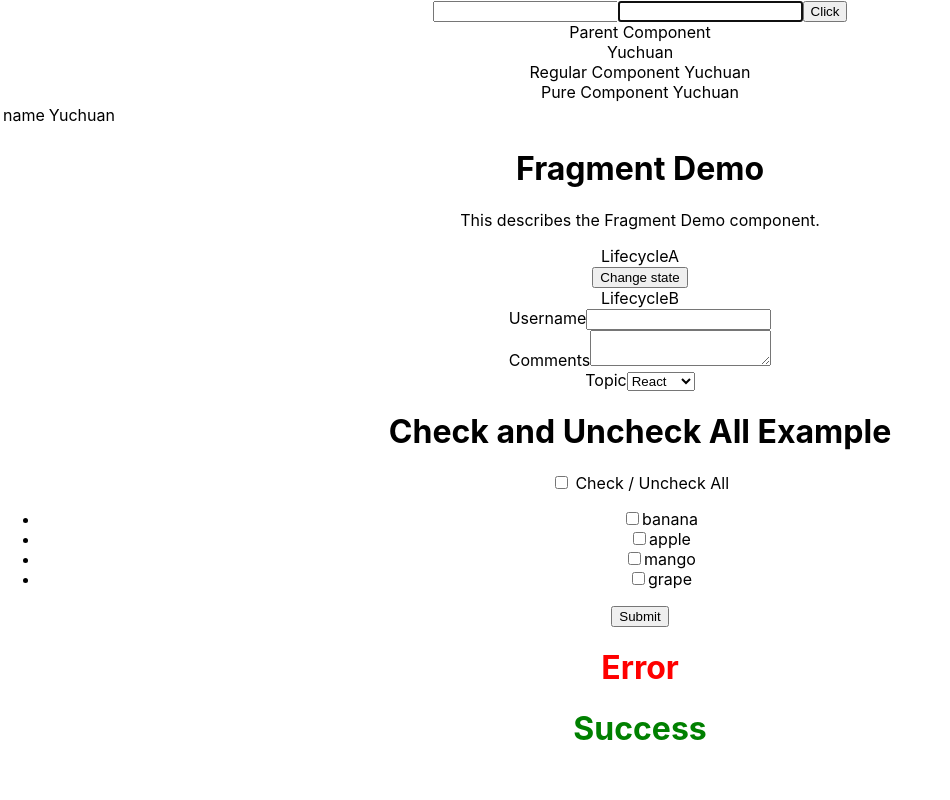
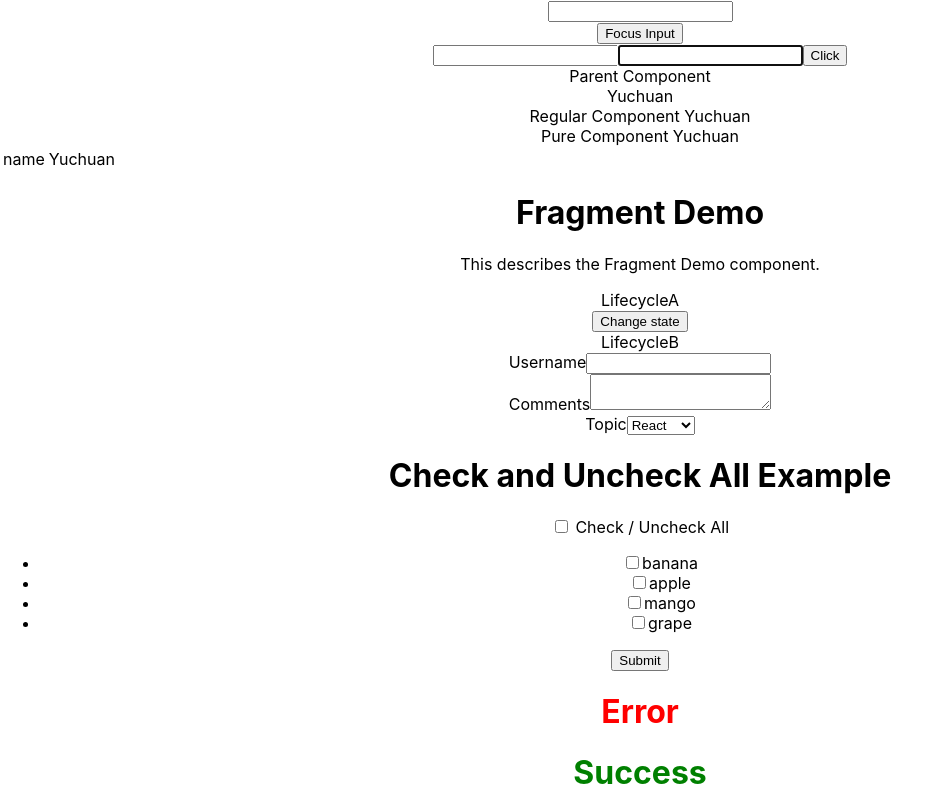
Before and after one commit to taoyuchuan/ReactDemo, a React (Create React App) app: page / in a window 1280 px wide. Shown: the top 800 px of the page, without its empty margins (0-950 px from the left). Built offline with nearby package versions, Linux system fonts and the light colour scheme.

Commit message:
Add refs with class component

```diff
--- a/src/App.js
+++ b/src/App.js
@@ -22,11 +22,13 @@
 import Table from './components/Table'
 import ParentComp from './components/ParentComp'
 import RefsDemo from './components/RefsDemo'
+import FocusInput from './components/FocusInput'
 
 class App extends Component {
   render() {
     return (
       <div className="App">
+        <FocusInput />
         <RefsDemo />
         <ParentComp />
         <Table />
--- /dev/null
+++ b/src/components/FocusInput.js
@@ -0,0 +1,24 @@
+import React, { Component } from 'react'
+import Input from './Input'
+
+class FocusInput extends Component {
+  constructor(props) {
+    super(props)
+    this.componentRef = React.createRef()
+  }
+
+  clickHandler = () => {
+    this.componentRef.current.focusInput()
+  }
+
+  render() {
+    return(
+      <div>
+        <Input ref = { this.componentRef } />
+        <button onClick = { this.clickHandler }>Focus Input</button>
+      </div>
+    )
+  }
+}
+
+export default FocusInput
--- /dev/null
+++ b/src/components/Input.js
@@ -0,0 +1,22 @@
+import React, { Component } from 'react'
+
+class Input extends Component {
+  constructor(props) {
+    super(props)
+    this.inputRef = React.createRef()
+  }
+
+  focusInput() {
+    this.inputRef.current.focus()
+  }
+
+  render() {
+    return(
+      <div>
+        <input type = 'text' ref = { this.inputRef } />
+      </div>
+    )
+  }
+}
+
+export default Input
```
